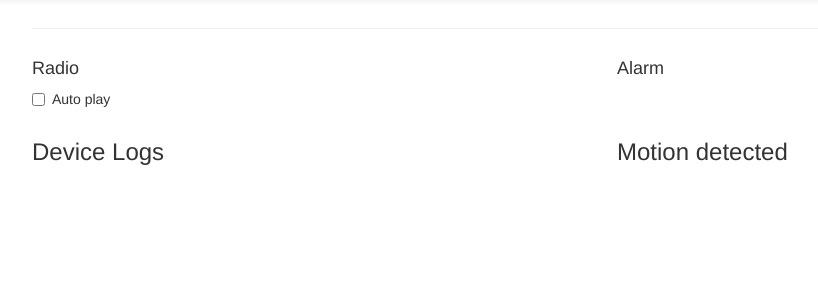
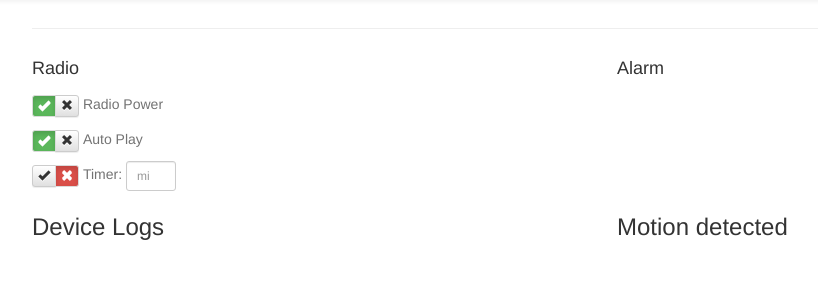
Before and after one commit to firlevapz/t3-guard, a Django app: template t3guard/templates/index.html in a window 1280 px wide. Shown: the part 51-351 px from the top of the page, without its empty margins (38-856 px from the left). Run offline with Django 3.2, Linux system fonts and the light colour scheme; the template is opened without the code that fills it, so the values that code supplies are empty; some libraries are stand-ins or nearby versions.

Commit message:
edited index template

```diff
--- a/t3guard/templates/index.html
+++ b/t3guard/templates/index.html
@@ -20,6 +20,10 @@
 
     <!-- Custom styles for this template -->
     <link href="{% static 'css/theme.css' %}" rel="stylesheet">
+    <style>
+    .btn-default.btn-on.active{background-color: #5BB75B;color: white;}
+    .btn-default.btn-off.active{background-color: #DA4F49;color: white;}
+    </style>
 
     <!-- HTML5 shim and Respond.js for IE8 support of HTML5 elements and media queries -->
     <!--[if lt IE 9]>
@@ -67,9 +71,45 @@
 
         <div class="col-xs-6">
           <h4>Radio</h4>
-            <div class="checkbox">
-              <label><input type="checkbox" onclick="handle_click(this, '{% url 'toggle-alarm' 'sound' %}')" value="">Auto play</label>
+            <div class="btn-group" id="status" data-toggle="buttons">
+              <label class="btn btn-default btn-on btn-xs active">
+              <input type="radio" value="1" name="multifeatured_module[module_id][status]" checked="checked"><span class="glyphicon glyphicon-ok"></span></label>
+              <label class="btn btn-default btn-off btn-xs ">
+              <input type="radio" value="0" name="multifeatured_module[module_id][status]"><span class="glyphicon glyphicon-remove"></span></label>
             </div>
+            <div class="btn-group" role="group" aria-label="basic label">
+              <p class="help-block"> Radio Power</p>
+            </div>
+
+
+
+            <div>
+              <div class="btn-group" id="status" data-toggle="buttons">
+                <label class="btn btn-default btn-on btn-xs active">
+                <input type="radio" value="1" name="multifeatured_module[module_id][status]" checked="checked"><span class="glyphicon glyphicon-ok"></span></label>
+                <label class="btn btn-default btn-off btn-xs ">
+                <input type="radio" value="0" name="multifeatured_module[module_id][status]"><span class="glyphicon glyphicon-remove"></span></label>
+              </div>
+              <div class="btn-group" role="group" aria-label="basic label">
+                <p class="help-block"> Auto Play</p>
+              </div>
+            </div>
+
+            <div>
+
+            <div class="btn-group" id="status" data-toggle="buttons">
+              <label class="btn btn-default btn-on btn-xs ">
+              <input type="radio" value="1" name="multifeatured_module[module_id][status]" checked="checked"><span class="glyphicon glyphicon-ok"></span></label>
+              <label class="btn btn-default btn-off btn-xs active">
+              <input type="radio" value="0" name="multifeatured_module[module_id][status]"><span class="glyphicon glyphicon-remove"></span></label>
+            </div>
+            <div class="btn-group" role="group" aria-label="basic label">
+              <p class="help-block">Timer: </p>
+            </div>
+            <div class="btn-group">
+              <input type="number" style="width:50px" placeholder="min" class="form-control input-sm" id="timer-min">
+            </div>
+          </div>
         </div>
 
         <div class="col-xs-6">
```
